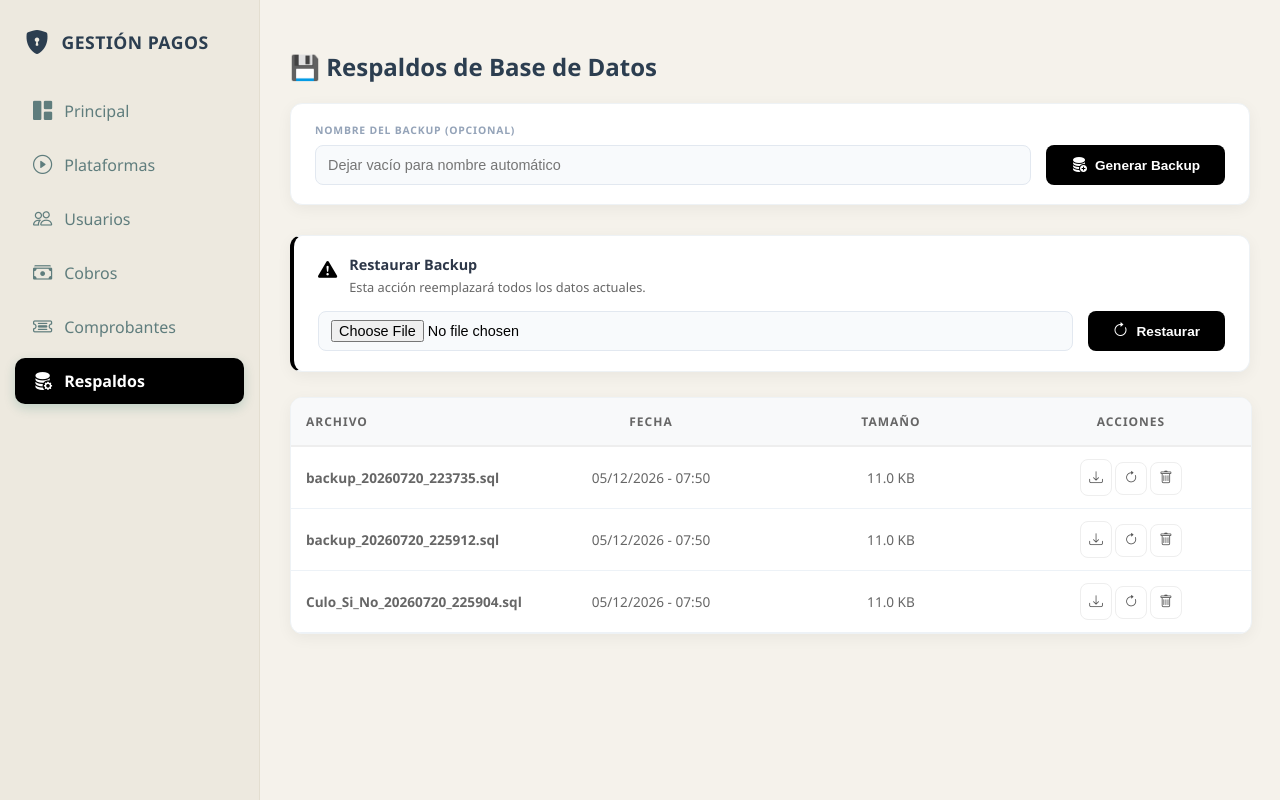
After one commit to AxelNV03/GestorPagos-Streaming, a Flask app: page /admin/respaldos in a window 1280 px wide. The commit adds this page. Run offline with Flask 3, Linux system fonts and the light colour scheme; the visitor is signed in with stand-in values (Sample User, id 1); parts of the project's set-up code (start-up, migrations or seed data) failed here and were passed over.

Commit message:
feat(admin): sistema de respaldos y restauración de BD completo
- Generar backup con nombre personalizado opcional
- Listar backups con fecha - hora, tamaño y acciones
- Descargar, eliminar y restaurar backups desde tabla
- Restauración desde archivo subido
- Fix: eliminar usuario ahora borra comprobantes asociados
- Dockerfile actualizado con mysql-client
- Sección respaldos integrada en sidebar
- Diseño unificado con el resto del sistema

```diff
--- a/app/__init__.py
+++ b/app/__init__.py
@@ -15,6 +15,10 @@ def create_app():
     app.config['BANCO_TITULAR'] = os.getenv('BANCO_TITULAR', 'Axel Nava Sánchez')
     app.config['BANCO_CLABE'] = os.getenv('BANCO_CLABE', '638180010141524646')
     app.config['ADMIN_WHATSAPP'] = os.getenv('ADMIN_WHATSAPP', '527774399424')
+
+    backup_path = os.getenv('BACKUP_FOLDER', os.path.join(os.getcwd(), 'storage', 'backups'))
+    app.config['BACKUP_FOLDER'] = os.path.abspath(backup_path)
+    os.makedirs(app.config['BACKUP_FOLDER'], exist_ok=True)
 
     # --- CONFIGURACIÓN PARA SESIÓN INFINITA ---
     # Definimos una duración exageradamente larga (ej. 10 años)
@@ -65,6 +69,7 @@ def create_app():
     @app.context_processor
     def inject_config():
         return {
+            'BACKUP_FOLDER': app.config['BACKUP_FOLDER'],
             'BANCO_ENTIDAD': app.config['BANCO_ENTIDAD'],
             'BANCO_TITULAR': app.config['BANCO_TITULAR'],
             'BANCO_CLABE': app.config['BANCO_CLABE'],
--- a/app/routes/admin/__init__.py
+++ b/app/routes/admin/__init__.py
@@ -24,3 +24,4 @@ from . import plataformas
 from . import usuarios
 from . import cobros
 from . import comprobantes
+from . import respaldos
--- /dev/null
+++ b/app/routes/admin/respaldos.py
@@ -0,0 +1,65 @@
+# app/routes/admin/respaldos.py
+# ===================================================================================================
+from . import admin_bp
+from flask import render_template, request, redirect, url_for, flash, send_file, current_app
+from app.services.backup_service import BackupService
+from app.utils.decorators import admin_required
+import os
+# ===================================================================================================
+@admin_bp.route('/respaldos')
+@admin_required
+def respaldos():
+    backups = BackupService.listar_backups()
+    return render_template('admin/respaldos/index.html', backups=backups)
+# ===================================================================================================
+@admin_bp.route('/respaldos/generar', methods=['POST'])
+@admin_required
+def generar_backup():
+    nombre = request.form.get('nombre', '').strip()
+    try:
+        nombre_backup = BackupService.generar_backup(nombre if nombre else None)
+        flash(f'✅ Backup generado: {nombre_backup}', 'success')
+    except Exception as e:
+        flash(f'Error al generar backup: {str(e)}', 'danger')
+    return redirect(url_for('admin.respaldos'))# ===================================================================================================
+@admin_bp.route('/respaldos/descargar/<nombre>')
+@admin_required
+def descargar_backup(nombre):
+    ruta = os.path.join(current_app.config['BACKUP_FOLDER'], nombre)
+    return send_file(ruta, as_attachment=True)
+# ===================================================================================================
+@admin_bp.route('/respaldos/eliminar/<nombre>', methods=['POST'])
+@admin_required
+def eliminar_backup(nombre):
+    try:
+        BackupService.eliminar_backup(nombre)
+        flash('Backup eliminado', 'success')
+    except Exception as e:
+        flash(f'Error: {str(e)}', 'danger')
+    return redirect(url_for('admin.respaldos'))
+# ===================================================================================================
+@admin_bp.route('/respaldos/restaurar', methods=['POST'])
+@admin_required
+def restaurar_backup():
+    archivo = request.files.get('backup_file')
+    if not archivo or archivo.filename == '':
+        flash('Selecciona un archivo', 'danger')
+        return redirect(url_for('admin.respaldos'))
+
+    try:
+        BackupService.restaurar_backup(archivo)
+        flash('✅ Base de datos restaurada correctamente', 'success')
+    except Exception as e:
+        flash(f'Error al restaurar: {str(e)}', 'danger')
+    return redirect(url_for('admin.respaldos'))
+# ===================================================================================================
+@admin_bp.route('/respaldos/restaurar/<nombre>', methods=['POST'])
+@admin_required
+def restaurar_backup_archivo(nombre):
+    try:
+        BackupService.restaurar_desde_archivo(nombre)
+        flash('✅ Base de datos restaurada correctamente', 'success')
+    except Exception as e:
+        flash(f'Error: {str(e)}', 'danger')
+    return redirect(url_for('admin.respaldos'))
+# ===================================================================================================
--- a/app/services/usuario_service.py
+++ b/app/services/usuario_service.py
@@ -2,6 +2,7 @@
 # ===================================================================================================
 from sqlalchemy import or_
 from app.core.models.usuario import Usuario
+from app.core.models.comprobante import Comprobante
 from app.core.models.plataforma_usuario import PlataformaUsuario
 from app.services.cobro_service import CobroService
 
@@ -90,7 +91,10 @@ class UsuarioService:
         if not u:
             raise Exception("El usuario que intentas eliminar no existe.")
 
-        # Primero borramos todas las plataformas vinculadas
+        # Eliminar comprobantes asociados
+        Comprobante.query.filter_by(usuario_id=u.id).delete(synchronize_session=False)
+
+        # Eliminar plataformas vinculadas
         PlataformaUsuario.query.filter(PlataformaUsuario.usuario_id == u.id).delete(synchronize_session=False)
 
         db.session.delete(u)
--- /dev/null
+++ b/app/static/css/admin/respaldos.css
@@ -0,0 +1,7 @@
+/* ==================================================================================================== */
+/* RESPALDOS */
+/* ==================================================================================================== */
+
+.respaldo-generar {
+    margin: 20px 0;
+}
--- /dev/null
+++ b/app/templates/admin/respaldos/index.html
@@ -0,0 +1,97 @@
+{% extends "layouts/admin.html" %}
+{% block title %}Respaldos | Admin{% endblock %}
+
+{% block main_content %}
+<h2>💾 Respaldos de Base de Datos</h2>
+
+{% include "admin/alerts.html" %}
+
+<!-- Generar Backup -->
+<!-- Generar Backup -->
+<div class="card-filters shadow-sm" style="margin-bottom: 20px;">
+    <form action="{{ url_for('admin.generar_backup') }}" method="POST" class="filter-form">
+        <div class="filter-group" style="flex: 1;">
+            <span class="filter-label">Nombre del backup (opcional)</span>
+            <input type="text" name="nombre" class="minimal-input" placeholder="Dejar vacío para nombre automático">
+        </div>
+        <div class="filter-group-btn">
+            <button type="submit" class="btn-filter">
+                <i class="bi bi-database-fill-add"></i> Generar Backup
+            </button>
+        </div>
+    </form>
+</div>
+
+<!-- Restaurar Backup -->
+<div class="card-filters shadow-sm" style="margin-top: 30px; border-left: 4px solid #000000;">
+    <div style="display: flex; align-items: flex-start; gap: 12px; margin-bottom: 15px;">
+        <i class="bi bi-exclamation-triangle-fill" style="color: #000000; font-size: 1.2rem;"></i>
+        <div>
+            <h4 style="font-size: 0.9rem; font-weight: 700; color: #2d3748; margin: 0 0 4px 0;">Restaurar Backup</h4>
+            <p style="font-size: 0.8rem; color: #666; margin: 0;">Esta acción reemplazará todos los datos actuales.</p>
+        </div>
+    </div>
+
+    <form action="{{ url_for('admin.restaurar_backup') }}" method="POST" enctype="multipart/form-data" class="filter-form">
+        <div class="filter-group" style="flex: 1;">
+            <input type="file" name="backup_file" accept=".sql" required class="minimal-input">
+        </div>
+        <div class="filter-group-btn">
+            <button type="submit" class="btn-filter" style="background: #000000;" onclick="return confirm('¿Estás SEGURO?')">
+                <i class="bi bi-arrow-clockwise"></i> Restaurar
+            </button>
+        </div>
+    </form>
+</div>
+
+<!-- Lista de Backups -->
+<div class="pbc-table-frame shadow-sm">
+    <table class="pbc-table-core">
+        <thead>
+            <tr>
+                <th>Archivo</th>
+                <th class="pbc-txt-center">Fecha</th>
+                <th class="pbc-txt-center">Tamaño</th>
+                <th class="pbc-txt-center">Acciones</th>
+            </tr>
+        </thead>
+        <tbody>
+            {% for b in backups %}
+            <tr class="pbc-row-data">
+                <td><strong>{{ b.nombre }}</strong></td>
+                <td class="pbc-txt-center">{{ b.fecha }}</td>
+                <td class="pbc-txt-center">{{ b.size }}</td>
+                <td class="pbc-txt-center">
+                    <a href="{{ url_for('admin.descargar_backup', nombre=b.nombre) }}" class="btn-action" title="Descargar">
+                        <i class="bi bi-download"></i>
+                    </a>
+                    <form action="{{ url_for('admin.restaurar_backup_archivo', nombre=b.nombre) }}" method="POST" style="display: inline;">
+                        <button type="submit" class="btn-action" title="Restaurar" onclick="return confirm('¿Restaurar este backup? Se perderán los datos actuales.')">
+                            <i class="bi bi-arrow-clockwise"></i>
+                        </button>
+                    </form>
+                    <form action="{{ url_for('admin.eliminar_backup', nombre=b.nombre) }}" method="POST" style="display: inline;">
+                        <button type="submit" class="btn-action btn-delete" title="Eliminar" onclick="return confirm('¿Eliminar este backup?')">
+                            <i class="bi bi-trash"></i>
+                        </button>
+                    </form>
+                </td>
+
+            </tr>
+            {% else %}
+            <tr>
+                <td colspan="4" class="pbc-empty-state-cell">
+                    <div class="empty-state-wrapper">
+                        <i class="bi bi-database"></i>
+                        <h5>Sin backups</h5>
+                        <p>Genera tu primer backup.</p>
+                    </div>
+                </td>
+            </tr>
+            {% endfor %}
+        </tbody>
+    </table>
+</div>
+
+
+{% endblock %}
--- a/app/templates/admin/sidebar.html
+++ b/app/templates/admin/sidebar.html
@@ -31,5 +31,10 @@
             <span>Comprobantes</span>
         </a>
 
+        <a href="{{ url_for('admin.respaldos') }}" class="menu-item {{ 'active' if request.endpoint == 'admin.respaldos' }}">
+            <i class="bi bi-database-fill-gear"></i>
+            <span>Respaldos</span>
+        </a>
+
     </nav>
 </aside>
--- a/docker-compose.yml
+++ b/docker-compose.yml
@@ -25,10 +25,6 @@ services:
     ports:
       - "5000:5000"
     env_file: .env
-    environment:
-      - FLASK_ENV=development
-      - FLASK_DEBUG=1
-      - TZ=America/Mexico_City
     depends_on:
       - db
 
```
Also changed, not shown: app/services/backup_service.py (added, +86 -0 lines), storage/backups/Culo_Si_No_20260720_225904.sql (added), storage/backups/backup_20260720_223735.sql (added), storage/backups/backup_20260720_225912.sql (added), 1 other file.
